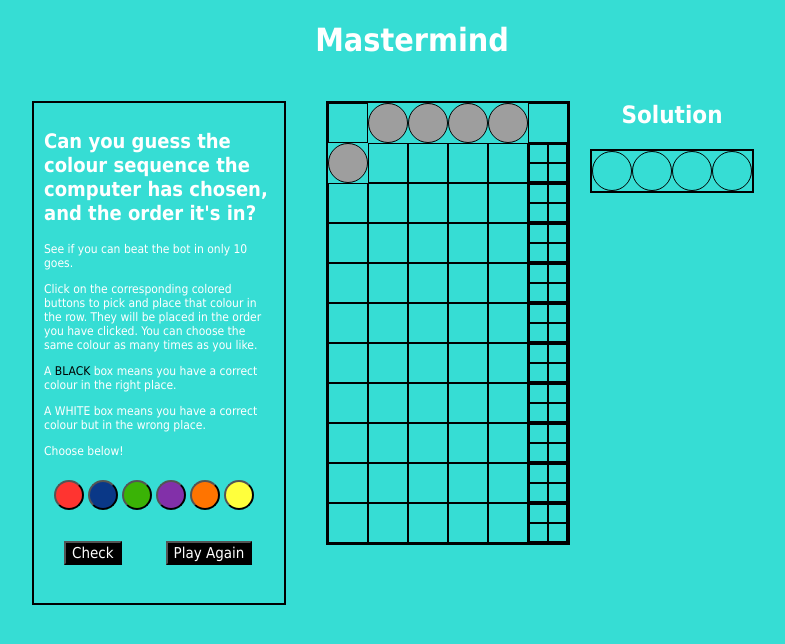
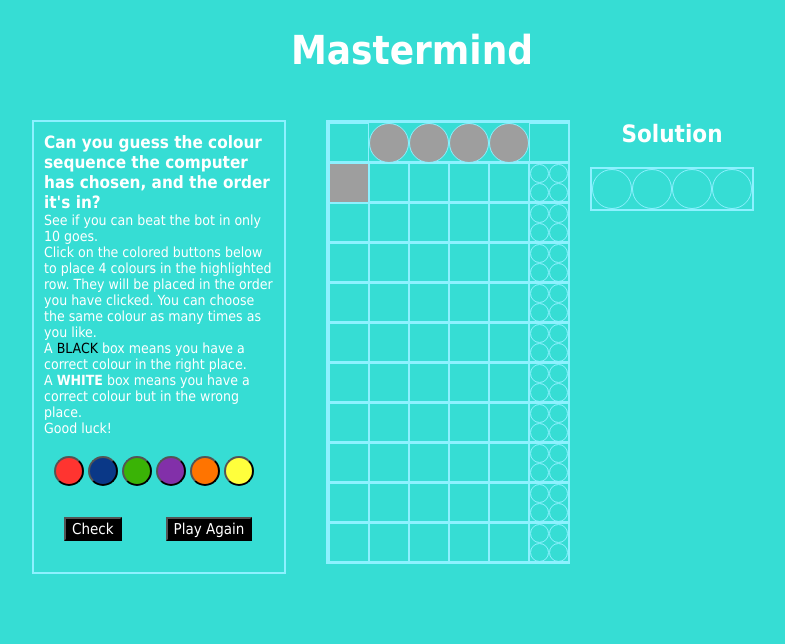
Before and after one commit to BellaT/wdi-project-1, a PHP site: page /home.html in a window 1280 px wide. Shown: the top 644 px of the page, without its empty margins (228-1013 px from the left). Run offline with PHP 8.4, Linux system fonts and the light colour scheme; grey boxes are pictures that could not be loaded.

Commit message:
a few more bits of styling done, still have a few things to finish

```diff
--- a/css/style.css
+++ b/css/style.css
@@ -6,6 +6,7 @@
   color: white;
   text-align: center;
   font-family: Tahoma;
+  font-size: 40px;
 }
 
 #main {
@@ -14,28 +15,34 @@
 }
 
 .panel {
-  height: 480px;
+  height: 430px;
   width: 230px;
-  border: 2px solid black;
+  border: 2px solid #8df1ff;
   float: left;
   margin: 20px;
   padding: 10px;
 }
 
 .panel h2 {
-  font-size: 20px;
+  font-size: 17px;
   font-family: Tahoma;
   color: white;
+  margin: 0 auto;
 }
 
 .panel p {
-  font-size: 12px;
+  font-size: 14px;
   font-family: Tahoma;
   color: white;
+  margin: 0;
 }
 
 .panel p span {
   color: black;
+}
+
+#text {
+  margin-bottom: 10px;
 }
 
 .board {
@@ -43,7 +50,7 @@
   width: 240px;
   padding: 0;
   margin: 20px;
-  border: 2px solid black;
+  border: 2px solid #8df1ff;
   float: left;
 }
 
@@ -52,6 +59,7 @@
   width: 240px;
   padding: 0;
   list-style-type: none;
+  border: 1px solid #8df1ff;
 }
 
 .singleRows {
@@ -63,7 +71,7 @@
 .cells {
   height: 38px;
   width: 38px;
-  border: 1px solid black;
+  border: 1px solid #8df1ff;
   float: left;
   list-style-type: none;
   padding: 0;
@@ -80,9 +88,10 @@
   height: 17px;
   width: 17px;
   float: left;
-  border: 1px solid black;
+  border: 1px solid #8df1ff;
   padding: 0;
   margin: 0;
+  border-radius: 100%;
 }
 
 .resultGrid li {
@@ -90,7 +99,7 @@
 }
 
 .resultBox {
-  height: 100px;
+  height: 200px;
   width: 164px;
   margin: 200px, 20px;
   text-align: center;
@@ -105,7 +114,7 @@
 .solution {
   height: 40px;
   width: 160px;
-  border: 2px solid black;
+  border: 2px solid #8df1ff;
   padding: 0;
   margin: 0px,0px,20px,0px;
   list-style-type: none;
@@ -115,7 +124,7 @@
 .solution li {
   height: 38px;
   width: 38px;
-  border: 1px solid black;
+  border: 1px solid #8df1ff;
   padding: 0;
   margin: 0;
   list-style-type: none;
@@ -124,13 +133,11 @@
 }
 
 .selector {
-  background-image: url("http://img2.etsystatic.com/il_570xN.271923526.jpg");
+  background-image: url("http://transom.org/wp-content/uploads/2012/07/straight-arrow-marquee.gif");
   background-size: cover;
-  background-position: center;
-  border-radius: 100%;
-  border-radius: 4px solid rgba(0,0,0,0.7);
-/*  background-blend-mode: color-burn;
-*/}
+  background-position: right;
+  background-repeat: none;
+}
 
 #q1 {
   background-image: url("http://2.bp.blogspot.com/-wx0msUGf1yE/TZKKhMBvFRI/AAAAAAAAElI/fnz2SGqIAW8/s1600/question-mark.jpg");
--- a/home.html
+++ b/home.html
@@ -12,10 +12,10 @@
     <div class="panel">
       <h2>Can you guess the colour sequence the computer has chosen, and the order it's in?</h2>
       <p>See if you can beat the bot in only 10 goes.</p>
-      <p>Click on the corresponding colored buttons to pick and place that colour in the row. They will be placed in the order you have clicked. You can choose the same colour as many times as you like.</p>
+      <p>Click on the colored buttons below to place 4 colours in the highlighted row. They will be placed in the order you have clicked. You can choose the same colour as many times as you like.</p>
       <p>A <span>BLACK</span> box means you have a correct colour in the right place.</p>
-      <p>A WHITE box means you have a correct colour but in the wrong place.</p>
-      <p>Choose below!</p>
+      <p>A <strong>WHITE</strong> box means you have a correct colour but in the wrong place.</p>
+      <p id="text">Good luck!</p>
       <div class="colorChoice">
         <button id="red"></button>
         <button id="blue"></button>
--- a/js/app.js
+++ b/js/app.js
@@ -156,6 +156,8 @@
 
     if (display.black === 4) {
       showSolution();
+      var audio = new Audio("./yiiiiiiihoo.mp3");
+         audio.play();
       alert("Winner! Ding Ding Ding");
     }
   }
```
Also changed, not shown: 1 other file.
